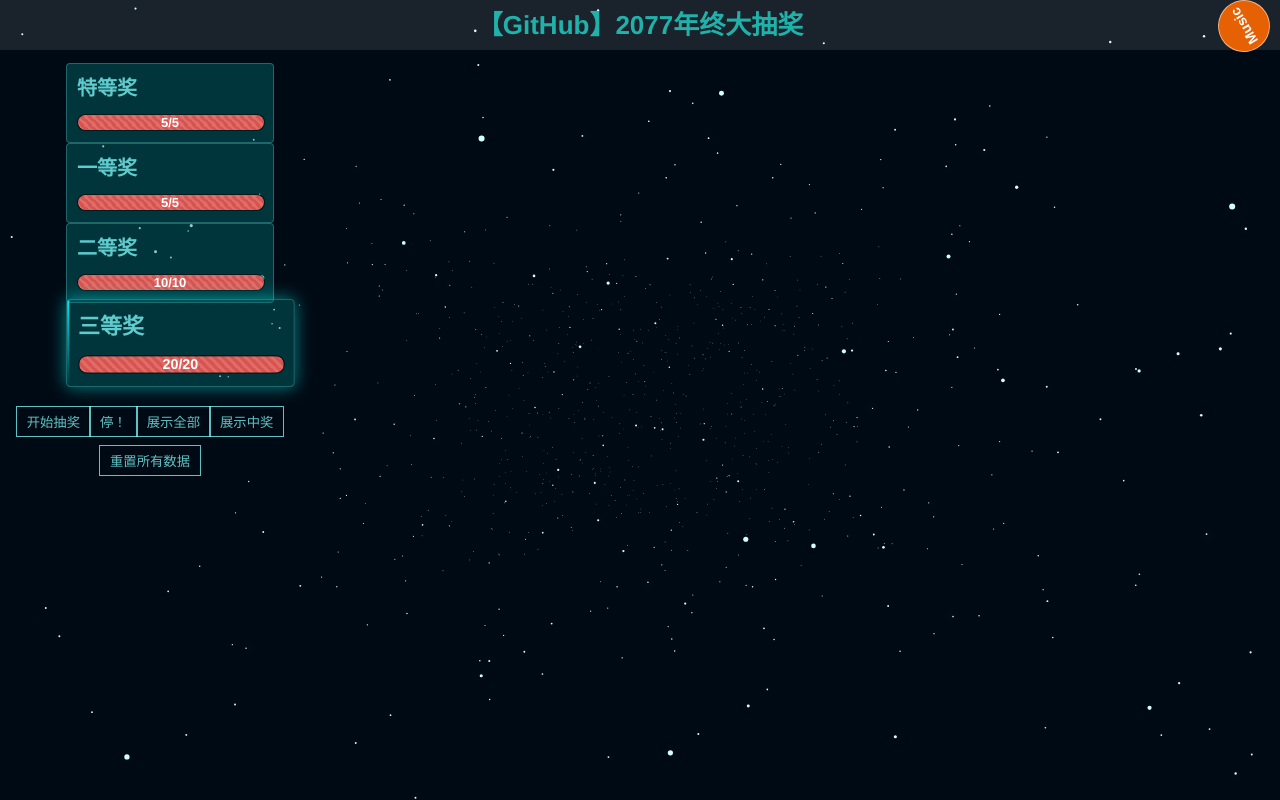
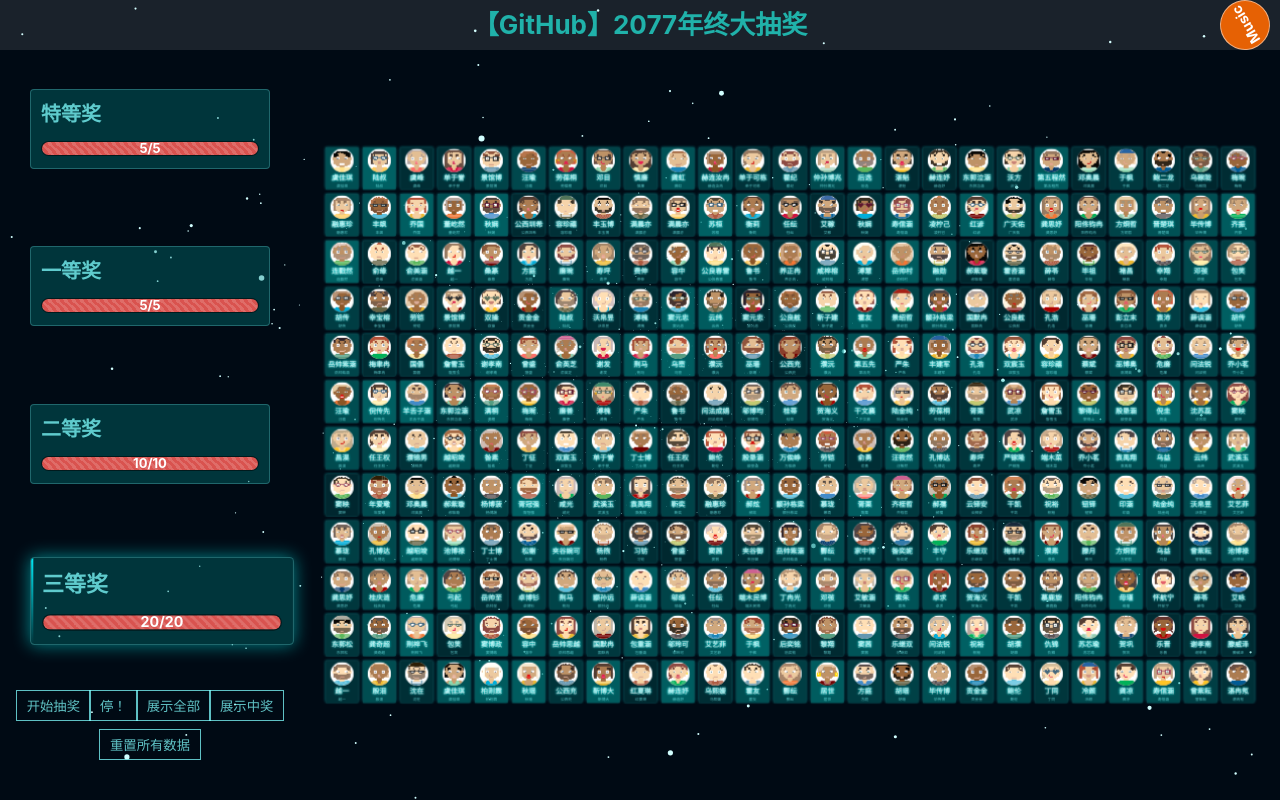
Before and after one commit to geeknull/lottery-3d, a Vue app: page /lottery in a window 1280 px wide. Built offline with nearby package versions, Linux system fonts and the light colour scheme.

Commit message:
add readme.md & vue.config.js

```diff
--- a/src/App.vue
+++ b/src/App.vue
@@ -5,24 +5,26 @@
 </template>
 
 <style lang="scss">
-#app {
-  font-family: Avenir, Helvetica, Arial, sans-serif;
+* {
+  margin: 0;
+  padding: 0;
+  box-sizing: border-box;
   -webkit-font-smoothing: antialiased;
   -moz-osx-font-smoothing: grayscale;
-  text-align: center;
+  font-family: -apple-system-font, BlinkMacSystemFont, "Helvetica Neue", "PingFang SC", "Hiragino Sans GB", "Microsoft YaHei UI", "Microsoft YaHei", Arial, sans-serif;
+}
+html, body {
+  height: 100%;
+  width: 100%;
+}
+#app {
   color: #2c3e50;
+  height: 100%;
+  width: 100%;
 }
-
-#nav {
-  padding: 30px;
-
-  a {
-    font-weight: bold;
-    color: #2c3e50;
-
-    &.router-link-exact-active {
-      color: #42b983;
-    }
-  }
+ul, li {
+  padding: 0;
+  margin: 0;
+  list-style: none;
 }
 </style>
--- a/vue.config.js
+++ b/vue.config.js
@@ -2,17 +2,12 @@ module.exports = {
     // https://cli.vuejs.org/zh/config/#lintonsave
     lintOnSave: 'error', // [true, false, 'error', 'warning', 'default']
     configureWebpack: config => {
-        // 线上开启debugger
+        // 线上允许debugger
         if (config.mode === 'production') {
             config.optimization.minimizer[0].options.terserOptions.compress.drop_debugger = false;
         }
     },
     chainWebpack: config => {
-        config.plugin('define').tap(args => {
-            // 添加环境变量
-            args[0]['process.env.CONFIG_ENV'] = JSON.stringify(process.env.CONFIG_ENV);
-            return args;
-        });
         config.plugin('html').tap(args => {
             args[0].title = '【GitHub】2077年终大抽奖';
             return args;
```
Also changed, not shown: 1 other file (tests, documents, lock files or other folders).
